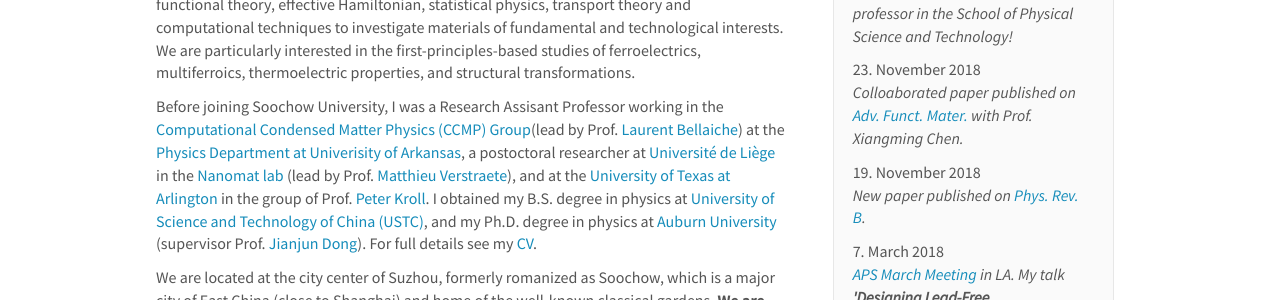
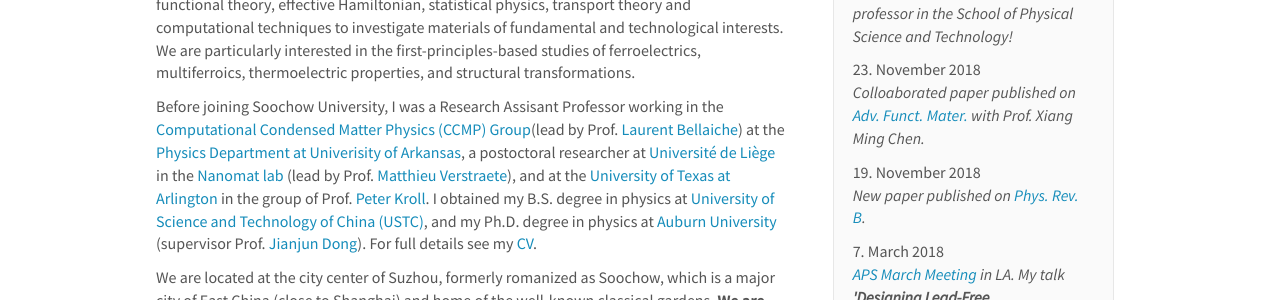
Before and after one commit to xu-phys/xu-phys.github.io, a Jekyll site: the page built from _pages/home.md, in a window 1280 px wide and 1290 px high. Shown: the part 178-478 px from the top of the window. Built offline with Jekyll 4.4.1, drawn with Linux system fonts in a browser that asks for light colours; nearby versions of some CDN libraries.

Commit message:
tiny fix name

```diff
--- a/_data/news.yml
+++ b/_data/news.yml
@@ -2,7 +2,7 @@
   headline: "Joined Soochow University as a professor in the School of Physical Science and Technology!"
 
 - date: 23. November 2018
-  headline: "Colloaborated paper published on <a href='https://doi.org/10.1002/adfm.201806399'>Adv. Funct. Mater.</a> with Prof. Xiangming Chen."
+  headline: "Colloaborated paper published on <a href='https://doi.org/10.1002/adfm.201806399'>Adv. Funct. Mater.</a> with Prof. Xiang Ming Chen."
 
 - date: 19. November 2018
   headline: "New paper published on <a href='https://journals.aps.org/prb/abstract/10.1103/PhysRevB.98.184420'>Phys. Rev. B</a>."
```
